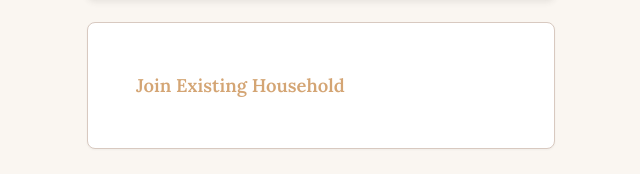
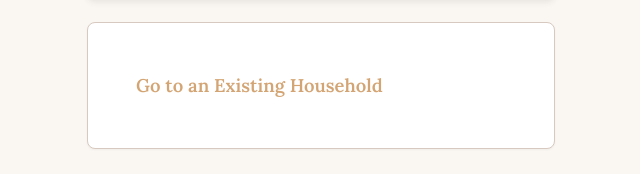
Before and after one commit to AmmonNucor/FHE.rotation, a Next.js app: page / in a window 1280 px wide. Shown: the part 530-704 px from the top of the page, without its empty margins (319-959 px from the left). Built offline with nearby package versions, Linux system fonts and the light colour scheme; no server answers.

Commit message:
Edit existing household verbage

```diff
--- a/app/page.tsx
+++ b/app/page.tsx
@@ -72,7 +72,7 @@ export default function HomePage() {
       </details>
 
       <details>
-        <summary>Join Existing Household</summary>
+        <summary>Go to an Existing Household</summary>
         <form onSubmit={handleExistingHousehold}>
           <input
             type="text"
```
